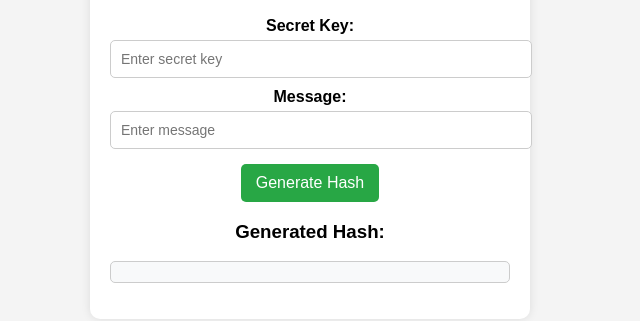
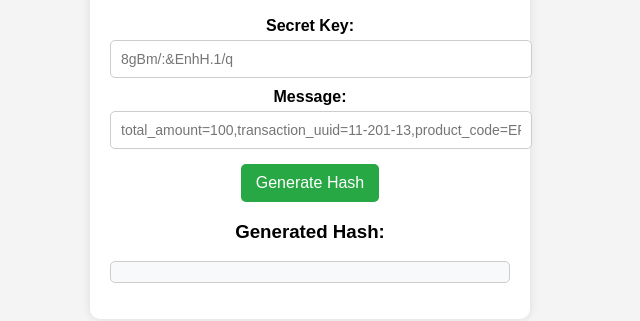
Before and after one commit to kkp785216/esewa-hash, a plain HTML site: page index.html in a window 1280 px wide. Shown: the part 99-420 px from the top of the page, without its empty margins (330-970 px from the left). Drawn offline with Linux system fonts and the light colour scheme.

Commit message:
placeholder updated

```diff
--- a/index.html
+++ b/index.html
@@ -65,9 +65,13 @@
     <div class="container">
       <h2>HMAC-SHA256 Hash Generator</h2>
       <label for="secretKey">Secret Key:</label>
-      <input type="text" id="secretKey" placeholder="Enter secret key" /><br />
+      <input type="text" id="secretKey" placeholder="8gBm/:&EnhH.1/q" /><br />
       <label for="message">Message:</label>
-      <input type="text" id="message" placeholder="Enter message" /><br />
+      <input
+        type="text"
+        id="message"
+        placeholder="total_amount=100,transaction_uuid=11-201-13,product_code=EPAYTEST"
+      /><br />
       <button onclick="generateHash()">Generate Hash</button>
       <h3>Generated Hash:</h3>
       <p id="hashOutput"></p>
```
